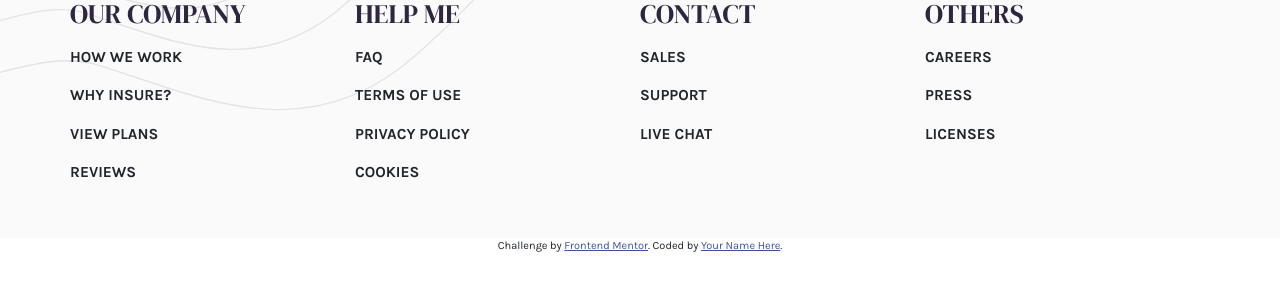
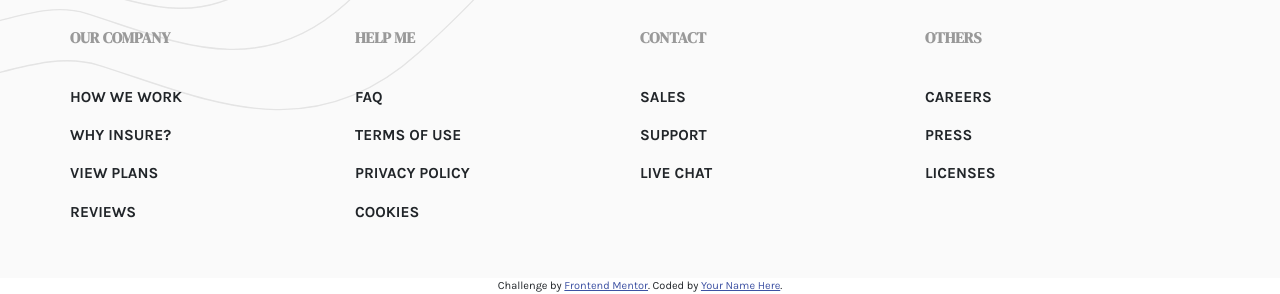
Before and after one commit to SAM-dev-pixel/insure-landing-page-master-with-bootstrap5, a plain HTML site: page index.html in a window 1280 px wide. Shown: the part 1355-1649 px from the top of the page. Drawn offline with nearby package versions, Linux system fonts and the light colour scheme.

Commit message:
Update style.css

```diff
--- a/style.css
+++ b/style.css
@@ -217,7 +217,7 @@ h3 {
 }
 .footer { background-color: var(--very-light-gray); }
 .foot-top i { color: var(--dark-grayish-violet); }
-.footer h4 {
+.footer h3 {
   color: #999;
   margin: 2em 0;
   font-size: 1rem;
```
